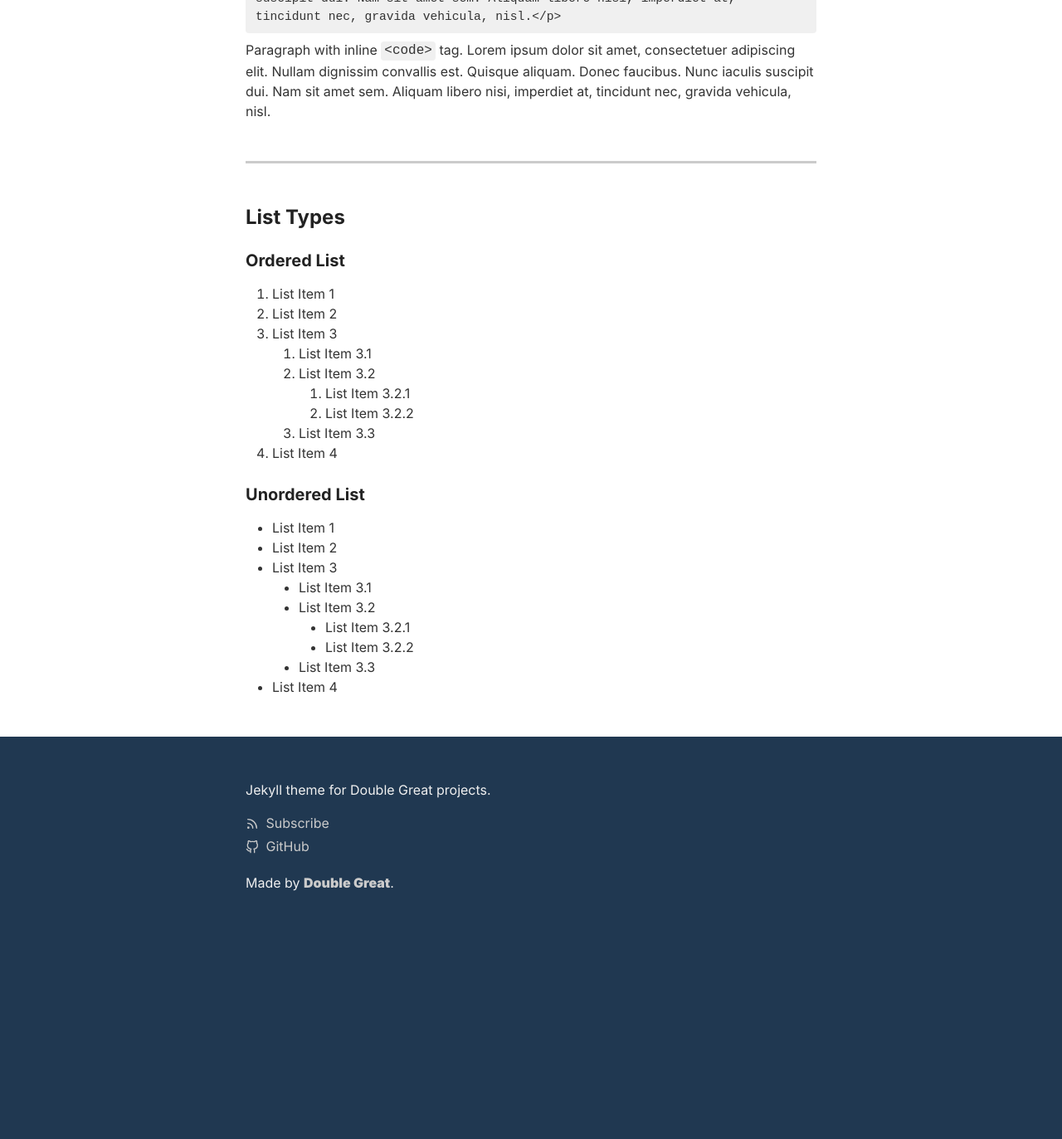
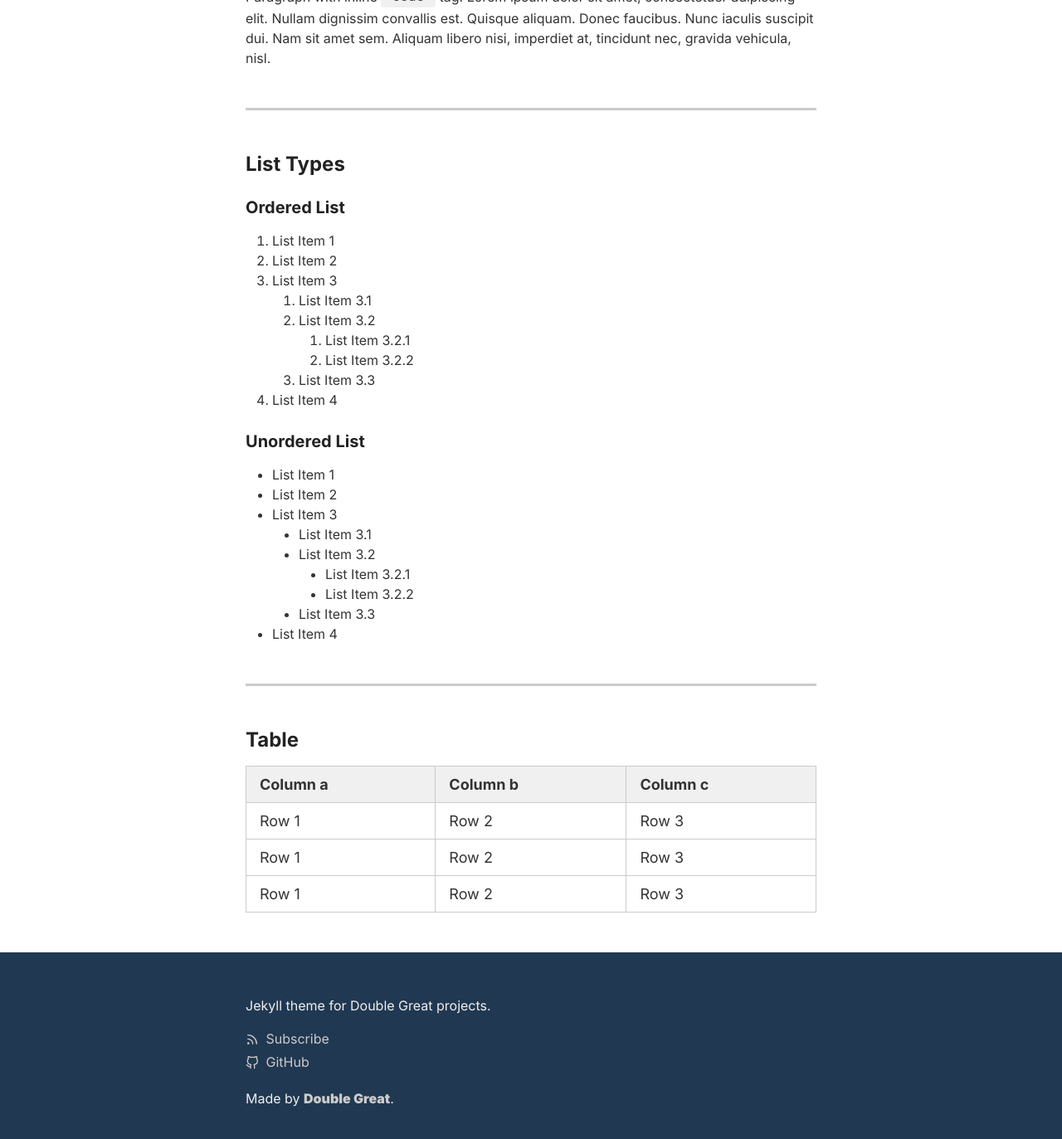
Before and after one commit to double-great/theme, a Jekyll site: the page built from index.html, in a window 1280 px wide and 1400 px high, scrolled down 7148 px. Shown: the top 1373 px of the window at 83% size. Built offline with Jekyll 4.4.1, drawn with Linux system fonts in a browser that asks for light colours; before the commit the page ends 8288 px from its top, so only the background shows below that.

Commit message:
Add `table` and `kbd` styles (#21)

```diff
--- a/_sass/_base.scss
+++ b/_sass/_base.scss
@@ -222,3 +222,30 @@
   vertical-align: middle;
   border: 0;
 }
+
+kbd {
+  display: inline-block;
+  padding: 0 0.25rem;
+  white-space: nowrap;
+  background-color: $color-barely;
+  border: $border-thin solid $color-border;
+  border-radius: 0.25rem;
+}
+
+table {
+  width: 100%;
+  max-width: 100%;
+  border-collapse: collapse;
+
+  th,
+  td {
+    padding: 0.5rem 1rem;
+    word-break: break-word;
+    border: $border-thin solid $color-border;
+  }
+
+  th {
+    text-align: left;
+    background: $color-barely;
+  }
+}
--- a/_sass/_junkdrawer.scss
+++ b/_sass/_junkdrawer.scss
@@ -245,23 +245,8 @@
 }
 
 .style-table {
-  width: 100%;
-  max-width: 100%;
-  table-layout: fixed;
-
-  th,
-  td {
-    padding: 0.5rem;
-    border-bottom: $border-thin solid $color-border;
-  }
-
-  th {
-    text-align: left;
-  }
-
   td {
     display: table-cell;
-    word-break: break-word;
   }
 
   .swatch {
--- a/index.html
+++ b/index.html
@@ -273,3 +273,32 @@
   </li>
   <li>List Item 4</li>
 </ul>
+<hr>
+<h2 id="table">Table</h2>
+
+<table>
+  <thead>
+    <tr>
+      <th>Column a</th>
+      <th>Column b</th>
+      <th>Column c</th>
+    </tr>
+  </thead>
+  <tbody>
+    <tr>
+      <td>Row 1</td>
+      <td>Row 2</td>
+      <td>Row 3</td>
+    </tr>
+    <tr>
+      <td>Row 1</td>
+      <td>Row 2</td>
+      <td>Row 3</td>
+    </tr>
+    <tr>
+      <td>Row 1</td>
+      <td>Row 2</td>
+      <td>Row 3</td>
+    </tr>
+  </tbody>
+</table>
```
